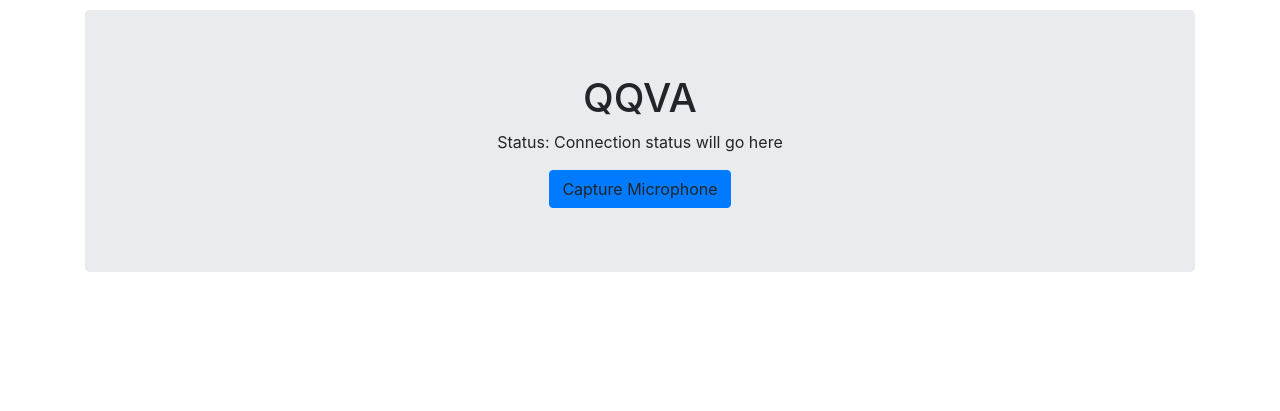
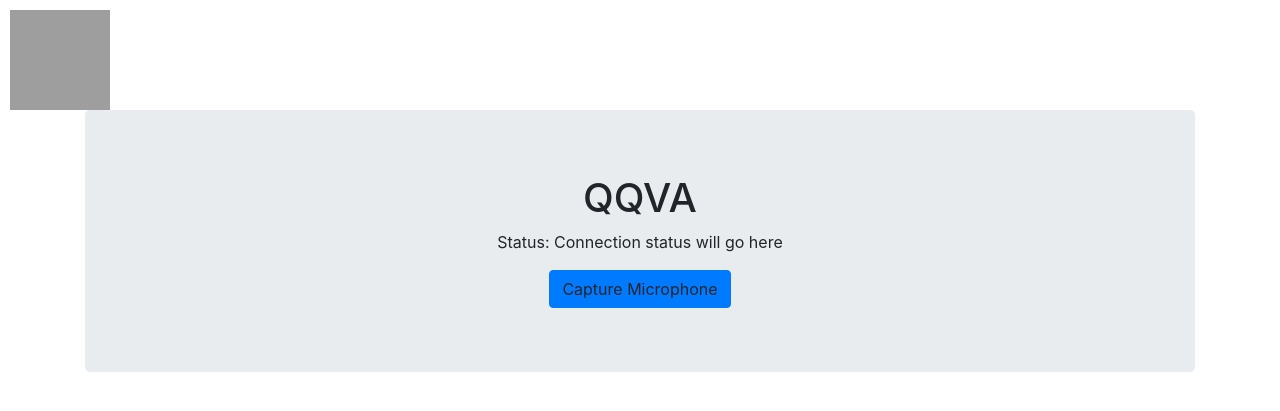
Before and after one commit to 112RG/QQVA, a Django app: page / in a window 1280 px wide. Shown: the part 56-467 px from the top of the page. Run offline with Django 4.2, Linux system fonts and the light colour scheme; grey boxes are pictures that could not be loaded.

Commit message:
Add logo

```diff
--- a/main/templates/main/home.html
+++ b/main/templates/main/home.html
@@ -8,6 +8,7 @@ Home Page
 <script src="https://code.jquery.com/jquery-3.5.1.slim.min.js" integrity="sha384-DfXdz2htPH0lsSSs5nCTpuj/zy4C+OGpamoFVy38MVBnE+IbbVYUew+OrCXaRkfj" crossorigin="anonymous"></script>
 
 
+<img src="https://i.imgur.com/hOyQZa1.jpg" style="height:100px;width:100px" alt="My image">
 <div class="container">
   <div class="jumbotron" id="jumbo">
     <h1 class="text-center">QQVA</h1>
```
